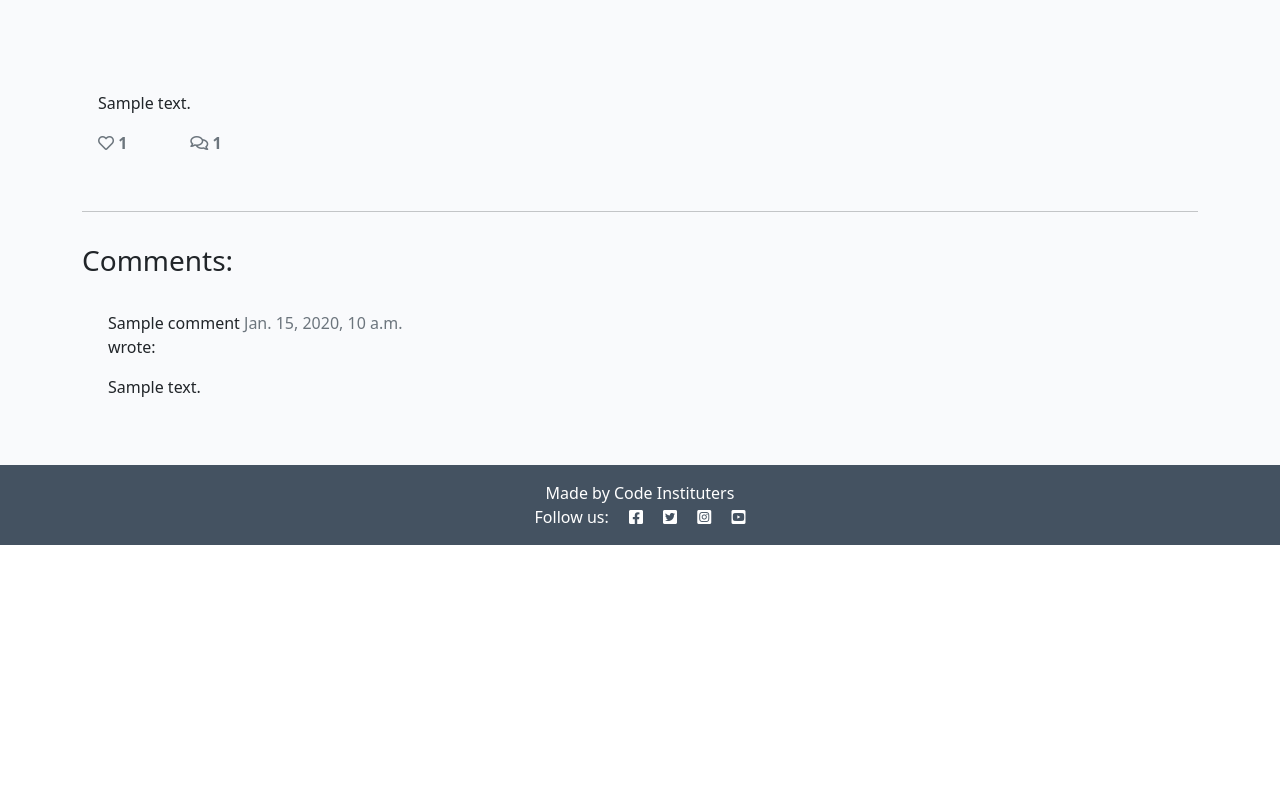
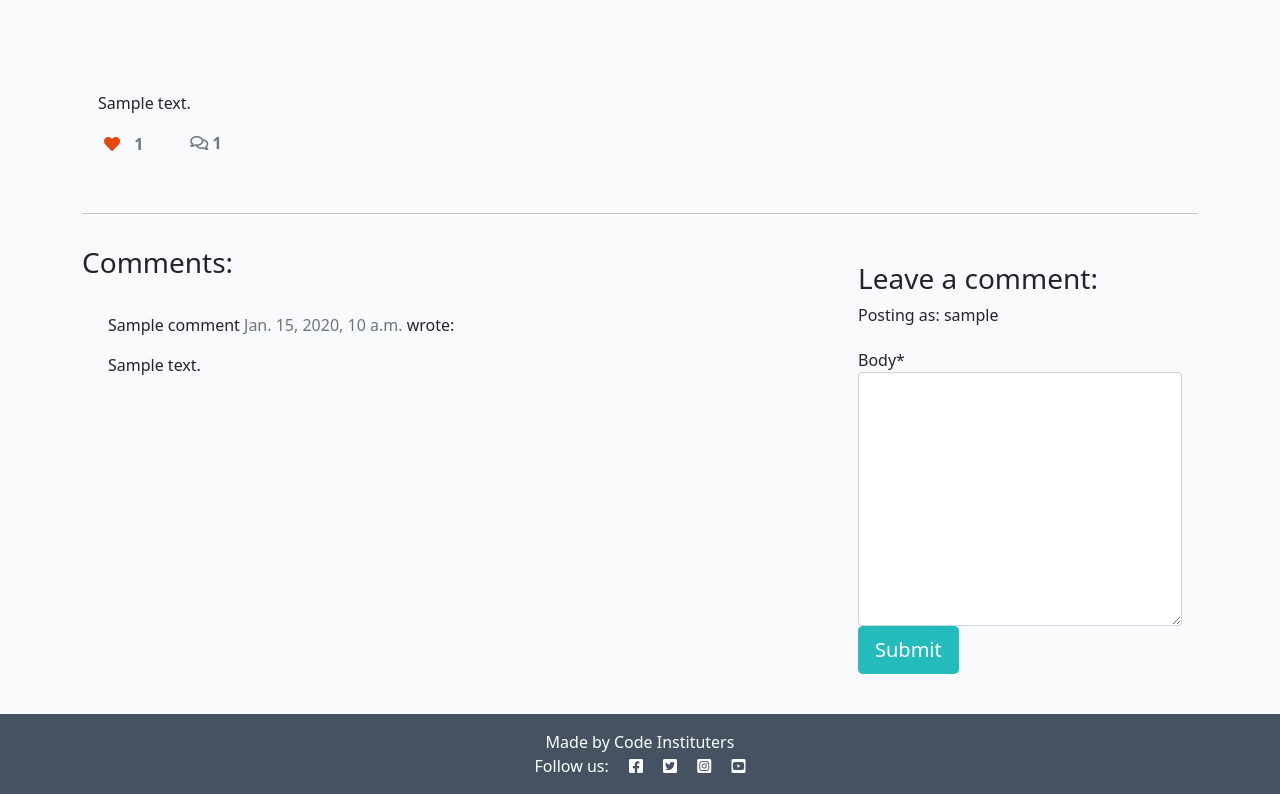
Before and after one commit to GeorgianF/Django-Blog_CI, a Django app: a page that uses templates/base.html in a window 1280 px wide. Shown: the part 281-1075 px from the top of the page. Before the commit the page ends 826 px from the top, so only its background shows below. Run offline with Django 3.2, Linux system fonts and the light colour scheme; a user stored in the database is signed in; tables that the repository leaves empty hold one stand-in row (values such as "Sample post"); one stand-in notice (Sample message) is shown; some libraries are stand-ins or nearby versions.

Commit message:
add ability to like posts and add comments

```diff
--- /dev/null
+++ b/blog/forms.py
@@ -0,0 +1,8 @@
+from .models import Comment
+from django import forms
+
+
+class CommentForm(forms.ModelForm):
+    class Meta:
+        model = Comment
+        fields = ('body',)
--- a/blog/urls.py
+++ b/blog/urls.py
@@ -4,4 +4,5 @@ from django.urls import path
 urlpatterns = [
     path("", views.PostList.as_view(), name="home"),
     path('<slug:slug>/', views.PostDetail.as_view(), name='post_detail'),
+    path('like/<slug:slug>', views.PostLike.as_view(), name='post_like'),
 ]
--- a/blog/views.py
+++ b/blog/views.py
@@ -1,6 +1,9 @@
-from django.shortcuts import render, get_object_or_404
+from django.shortcuts import render, get_object_or_404, reverse
 from django.views import generic, View
+from django.http import HttpResponseRedirect
+from django.contrib import messages
 from .models import Post
+from .forms import CommentForm
 
 
 class PostList(generic.ListView):
@@ -9,21 +12,69 @@ class PostList(generic.ListView):
     template_name = "index.html"
     paginate_by = 6
 
+
 class PostDetail(View):
+
     def get(self, request, slug, *args, **kwargs):
         queryset = Post.objects.filter(status=1)
         post = get_object_or_404(queryset, slug=slug)
-        comments = post.comments.filter(approved=True).order_by("created_on")
+        comments = post.comments.filter(approved=True).order_by("-created_on")
         liked = False
         if post.likes.filter(id=self.request.user.id).exists():
             liked = True
 
         return render(
             request,
-            'post_detail.html',
+            "post_detail.html",
             {
-                'post': post,
-                'comments': comments,
-                'liked': liked
-            }
+                "post": post,
+                "comments": comments,
+                "commented": False,
+                "liked": liked,
+                "comment_form": CommentForm()
+            },
         )
+
+    def post(self, request, slug, *args, **kwargs):
+
+        queryset = Post.objects.filter(status=1)
+        post = get_object_or_404(queryset, slug=slug)
+        comments = post.comments.filter(approved=True).order_by("-created_on")
+        liked = False
+        if post.likes.filter(id=self.request.user.id).exists():
+            liked = True
+
+        comment_form = CommentForm(data=request.POST)
+        if comment_form.is_valid():
+            comment_form.instance.email = request.user.email
+            comment_form.instance.name = request.user.username
+            comment = comment_form.save(commit=False)
+            comment.post = post
+            comment.save()
+            messages.success(request, 'Good one!')
+        else:
+            comment_form = CommentForm()
+
+        return render(
+            request,
+            "post_detail.html",
+            {
+                "post": post,
+                "comments": comments,
+                "commented": True,
+                "comment_form": comment_form,
+                "liked": liked
+            },
+        )
+
+
+class PostLike(View):
+
+    def post(self, request, slug, *args, **kwargs):
+        post = get_object_or_404(Post, slug=slug)
+        if post.likes.filter(id=request.user.id).exists():
+            post.likes.remove(request.user)
+        else:
+            post.likes.add(request.user)
+
+        return HttpResponseRedirect(reverse('post_detail', args=[slug]))
--- a/requirements.txt
+++ b/requirements.txt
@@ -4,6 +4,7 @@ dj-database-url==0.5.0
 dj3-cloudinary-storage==0.0.6
 Django==3.2.13
 django-allauth==0.50.0
+django-crispy-forms==1.14.0
 django-summernote==0.8.20.0
 gunicorn==20.1.0
 oauthlib==3.2.0
--- a/templates/base.html
+++ b/templates/base.html
@@ -57,6 +57,19 @@
         </div>
     </nav>
 
+    <div class="container">
+        <div class="row">
+            <div class="col-md-8 offset-md-2">
+                {% for message in messages %}
+                <div class="alert {{ message.tags }} alert-dismissible fade show" id="msg" role="alert">
+                    {{ message | safe }}
+                    <button type="button" class="btn-close" data-bs-dismiss="alert" aria-label="Close"></button>
+                </div>
+                {% endfor %}
+            </div>
+        </div>
+    </div>
+
     <main class="flex-shrink-0 main-bg">
         {% block content %}
         <!-- Content Goes here -->
@@ -71,6 +84,14 @@
             <i class="fab fa-instagram-square ms-3"></i>
             <i class="fab fa-youtube-square ms-3"></i></p>
     </footer>
+
+    <script>
+        setTimeout(function () {
+            let messages = document.getElementById('msg');
+            let alert = new bootstrap.Alert(messages);
+            alert.close();
+        }, 2500);
+    </script>
 </body>
 
 </html>
--- a/templates/post_detail.html
+++ b/templates/post_detail.html
@@ -1,24 +1,21 @@
-
-
 {% extends 'base.html' %} {% block content %}
+{% load crispy_forms_tags %}
 
 <div class="masthead">
     <div class="container">
         <div class="row g-0">
             <div class="col-md-6 masthead-text">
                 <!-- Post title goes in these h1 tags -->
-                <h1 class="post-title">
-                    {{ post.title }}
-                </h1>
+                <h1 class="post-title">{{ post.title }}</h1>
                 <!-- Post author goes before the | the post's created date goes after -->
-                <p class="post-subtitle"> {{ post.author }} | {{ post.created_on }} </p>
+                <p class="post-subtitle">{{ post.author }} | {{ post.created_on }}</p>
             </div>
             <div class="d-none d-md-block col-md-6 masthead-image">
                 <!-- The featured image URL goes in the src attribute -->
                 {% if "placeholder" in post.featured_image.url %}
                 <img src="https://codeinstitute.s3.amazonaws.com/fullstack/blog/default.jpg" width="100%">
                 {% else %}
-                <img src="{{ post.featured_image.url }}" width="100%">
+                <img src=" {{ post.featured_image.url }}" width="100%">
                 {% endif %}
             </div>
         </div>
@@ -31,19 +28,34 @@
             <div class="card-body">
                 <!-- The post content goes inside the card-text. -->
                 <!-- Use the | safe filter inside the template tags -->
-                <p class="card-text ">{{ post.content | safe }}</p>
+                <p class="card-text ">
+                    {{ post.content | safe }}
+                </p>
                 <div class="row">
 
                     <div class="col-1">
+                        <strong>
+                            {% if user.is_authenticated %}
+                            <form action="{% url 'post_like' post.slug %}" class="d-inline" method="POST">
+                                {%csrf_token%}
+                                {% if liked %}
+                                <button type="submit" name="blogpost_id" value="{{post.slug}}" class="btn-like"><i class="fas fa-heart"></i></button>
+                                {% else %}
+                                <button type="submit" name="blogpost_id" value="{{post.slug}}" class="btn-like"><i class="far fa-heart"></i></button>
+                                {% endif %}
+                            </form>
+                            {% else %}
+                            <span class="text-secondary"><i class="far fa_heart"></i></span>
+                            {% endif %}
+                            <span class="text-secondary"><i class="far fa_heart"></i> {{post.number_of_likes}}</span>
+                        </strong>
                         <!-- The number of likes goes before the closing strong tag -->
-                        <strong class="text-secondary"><i class="far fa-heart"></i> {{post.number_of_likes}} </strong>
                     </div>
                     <div class="col-1">
                         {% with comments.count as total_comments %}
                         <strong class="text-secondary"><i class="far fa-comments"></i>
                             <!-- Our total_comments variable goes before the closing strong tag -->
-                            {{ total_comments }}
-                        </strong>
+                            {{ total_comments }}</strong>
                         {% endwith %}
                     </div>
                 </div>
@@ -56,10 +68,10 @@
         </div>
     </div>
     <div class="row">
-        <div class="col card mb-4  mt-3 ">
+        <div class="col-md-8 card mb-4  mt-3 ">
             <h3>Comments:</h3>
             <div class="card-body">
-                <!-- We want a for loop inside the tags to iterate through each comment in comments -->
+                <!-- We want a for loop inside the empty control tags to iterate through each comment in comments -->
                 {% for comment in comments %}
                 <div class="comments" style="padding: 10px;">
                     <p class="font-weight-bold">
@@ -77,9 +89,25 @@
                 {% endfor %}
             </div>
         </div>
-        <div class="col-md-8 card mb-4  mt-3 ">
+        <div class="col-md-4 card mb-4  mt-3 ">
             <div class="card-body">
                 <!-- For later -->
+                {% if commented %}
+                <div class="alert alert-success" role="alert">
+                    Your comment is awaiting approval
+                </div>
+                {% else %}
+                {% if user.is_authenticated %}
+
+                <h3>Leave a comment:</h3>
+                <p>Posting as: {{ user.username }}</p>
+                <form method="post" style="margin-top: 1.3em;">
+                    {{ comment_form | crispy }}
+                    {% csrf_token %}
+                    <button type="submit" class="btn btn-signup btn-lg">Submit</button>
+                </form>
+                {% endif %}
+                {% endif %}
             </div>
         </div>
     </div>
```
Also changed, not shown: codestar/settings.py (+12 -1 lines).
